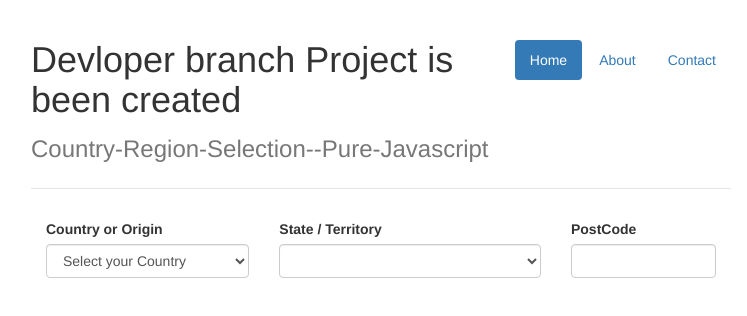
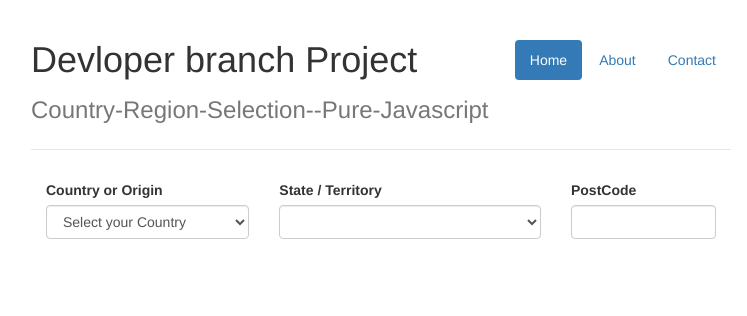
Before and after one commit to ankurdesainew/Country-Region-Selection--Pure-Javascript, a website: page app/index.html in a window 1280 px wide. Shown: the whole page, without its empty margins (259-1006 px from the left). Drawn offline with nearby package versions, Linux system fonts and the light colour scheme; files that its build step writes are made by us from their sources.

Commit message:
Developer Branch Project

```diff
--- a/app/index.html
+++ b/app/index.html
@@ -34,7 +34,7 @@
           <li><a href="#">About</a></li>
           <li><a href="#">Contact</a></li>
         </ul>
-        <h1>Devloper branch Project is been created</h1>
+        <h1>Devloper branch Project</h1>
         <h3 class="text-muted">Country-Region-Selection--Pure-Javascript</h3>
       </div>
 
```
